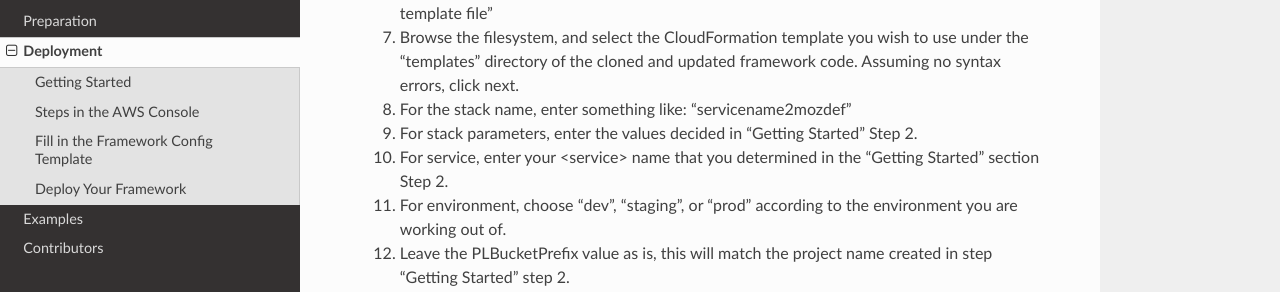
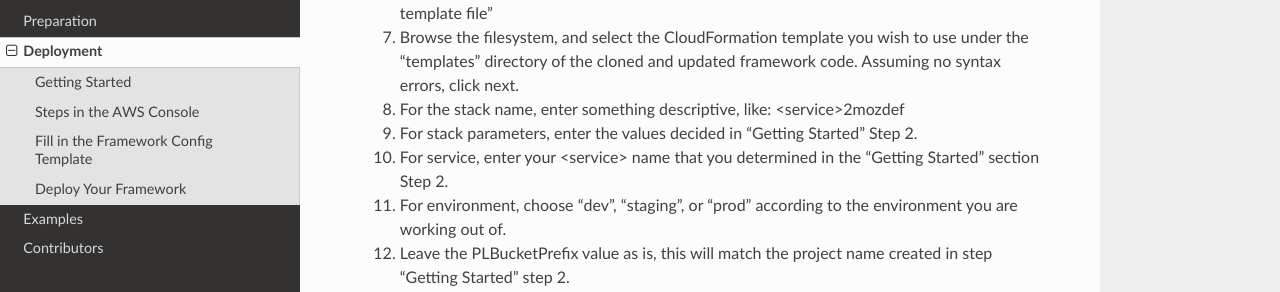
Before and after one commit to mozilla/mozdef-event-framework, a Sphinx documentation site: the page built from docs/source/usage/deployment.rst, in a window 1280 px wide and 900 px high, scrolled down 2959 px. Shown: the part 158-450 px from the top of the window. Built offline with Sphinx 7.4.7 and the Read the Docs theme 2.0.0, drawn with Linux system fonts in a browser that asks for light colours.

Commit message:
reslving Deploy Your Framework #8

```diff
--- a/docs/source/usage/deployment.rst
+++ b/docs/source/usage/deployment.rst
@@ -106,7 +106,7 @@ This is where we take everything we've done up to this point and start the deplo
   5. On top right, click “Create stack (with new resources)”
   6. Select “template is ready” on the first option. In “specify template” menu, select “upload a template file”
   7. Browse the filesystem, and select the CloudFormation template you wish to use under the “templates” directory of the cloned and updated framework code. Assuming no syntax errors, click next.
-  8. For the stack name, enter something like: “servicename2mozdef”
+  8. For the stack name, enter something descriptive, like: <service>2mozdef
   9. For stack parameters, enter the values decided in "Getting Started" Step 2.
   10. For service, enter your <service> name that you determined in the "Getting Started" section Step 2.
   11. For environment, choose “dev”, "staging", or "prod" according to the environment you are working out of.
```
